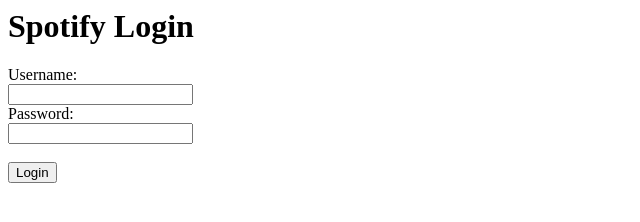
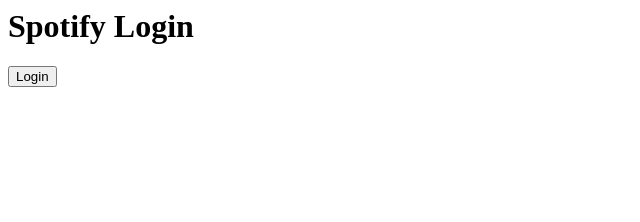
Before and after one commit to scandukuri/Spotify-Wrapp-ing-, a website: page index.html in a window 1280 px wide. Shown: the whole page, without its empty margins (0-640 px from the left). Drawn offline with Linux system fonts and the light colour scheme.

Commit message:
More experimentation

```diff
--- a/index.html
+++ b/index.html
@@ -5,12 +5,9 @@
   <body>
     <h1>Spotify Login</h1>
     <form>
-      <label for="username">Username:</label><br>
-      <input type="text" id="username" name="username"><br>
-      <label for="password">Password:</label><br>
-      <input type="password" id="password" name="password"><br><br>
       <input type="button" value="Login" onclick="SpotifyHeroku.login()">
     </form>
-    <script src="/public/spotifyLogin.js"></script>
-  </body>
+    <script src="https://spotifywrapping.herokuapp.com/spotifyLogin.js"></script>
+</body>
+
 </html>
```
